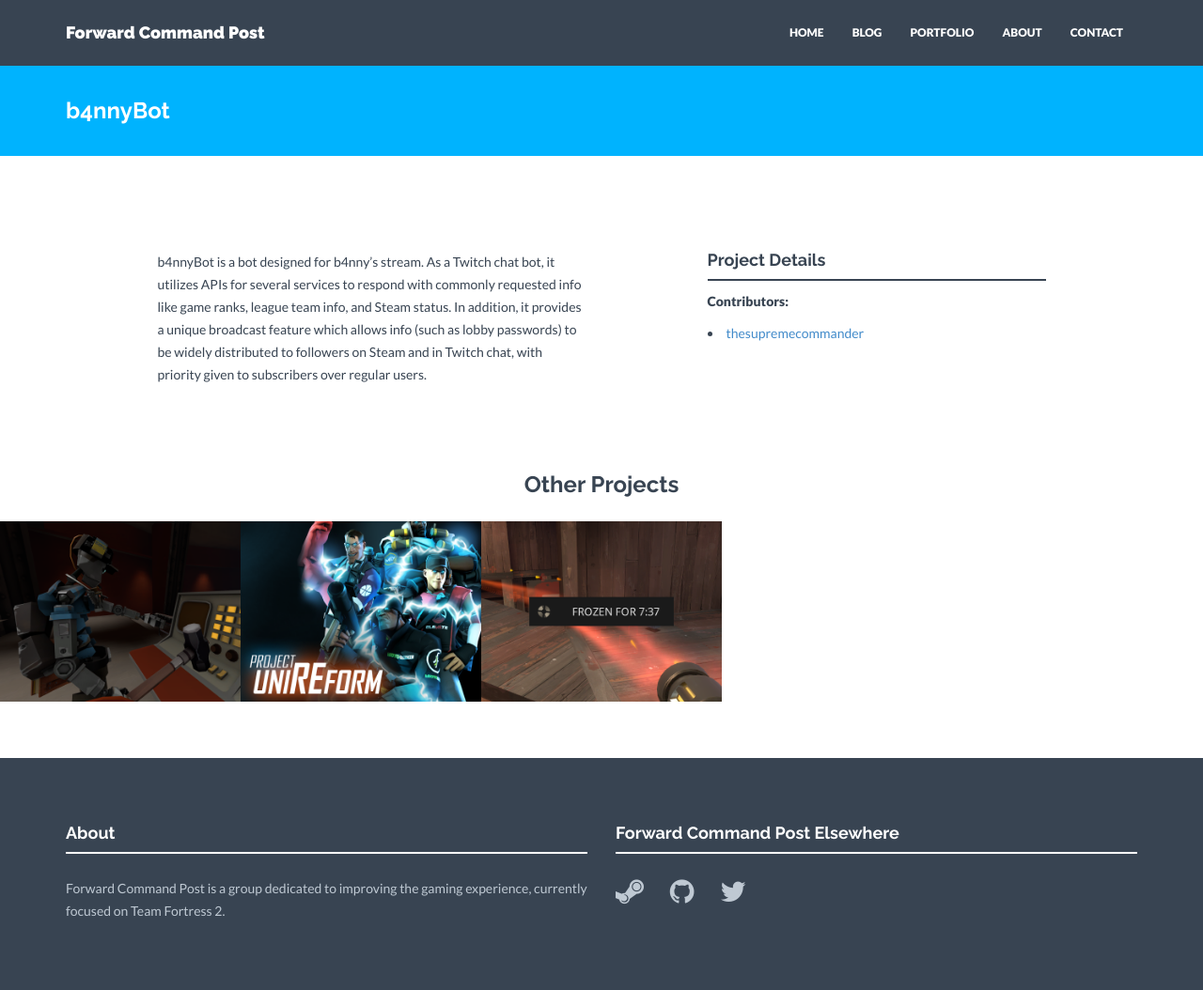
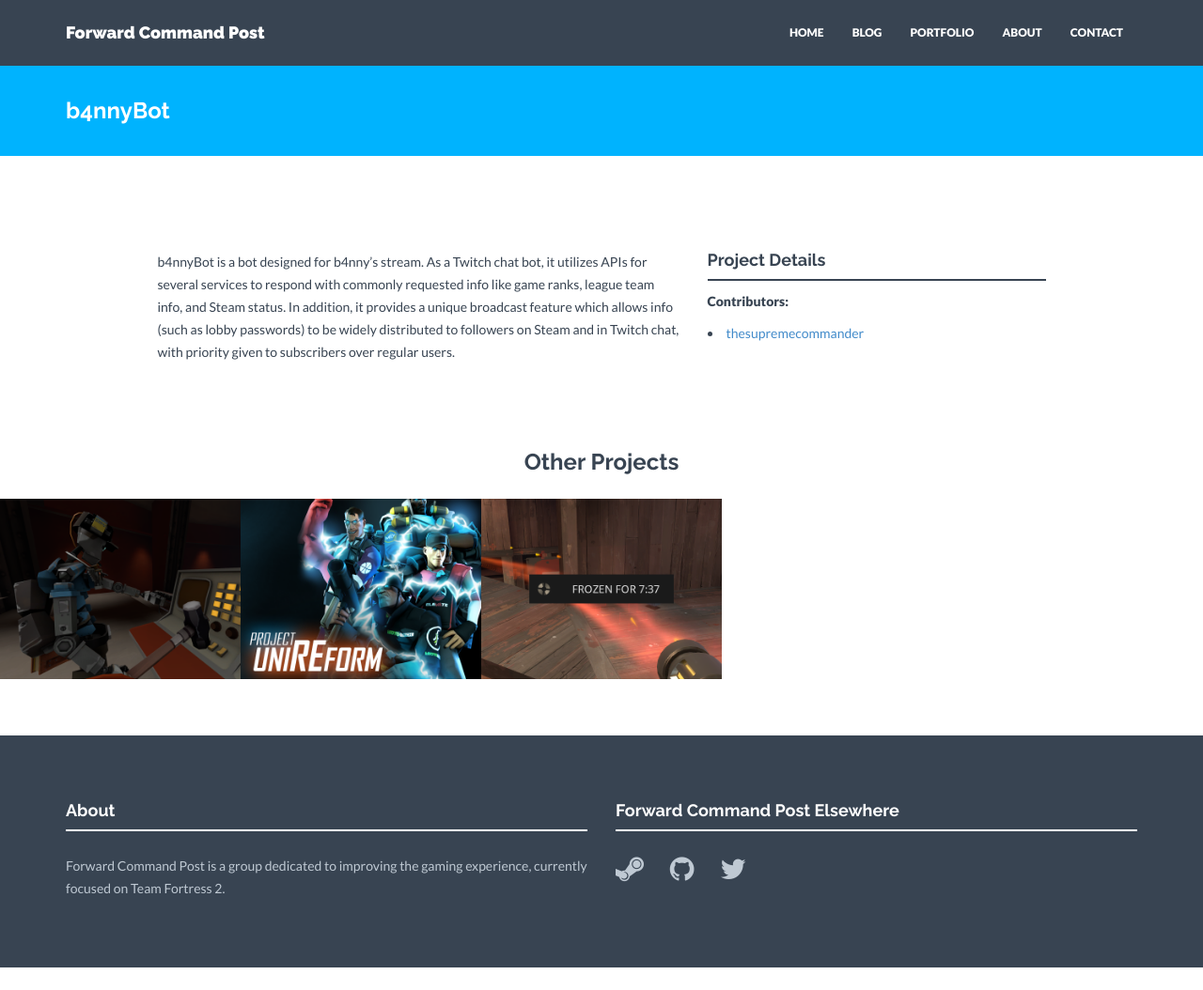
Before and after one commit to fwdcp/fwdcp.github.io, a Jekyll site: the page built from _projects/b4nnybot.markdown, in a window 1280 px wide and 1054 px high. Shown: the whole window at 94% size. Built offline with Jekyll 4.4.1, drawn with Linux system fonts in a browser that asks for light colours; nearby versions of some CDN libraries.

Commit message:
Adjust spacing for columns.

```diff
--- a/_layouts/member.html
+++ b/_layouts/member.html
@@ -6,11 +6,8 @@
 
 <div class="container mtb">
     <div class="row">
-        <div class="col-lg-8">
-
+        <div class="col-lg-6 col-lg-offset-1">
             {{ content }}
-
-            <div class="spacing"></div>
         </div>
         <div class="col-lg-4">
             <h4>Member Info</h4>
--- a/_layouts/project.html
+++ b/_layouts/project.html
@@ -8,12 +8,12 @@
     <div class="row">
         {% include carousel.html %}
 
-        <div class="col-lg-5 col-lg-offset-1">
+        <div class="col-lg-6 col-lg-offset-1">
             <div class="spacing"></div>
 
             {{ content }}
         </div>
-        <div class="col-lg-4 col-lg-offset-1">
+        <div class="col-lg-4">
             <div class="spacing"></div>
             <h4>Project Details</h4>
             <div class="hline"></div>
```
